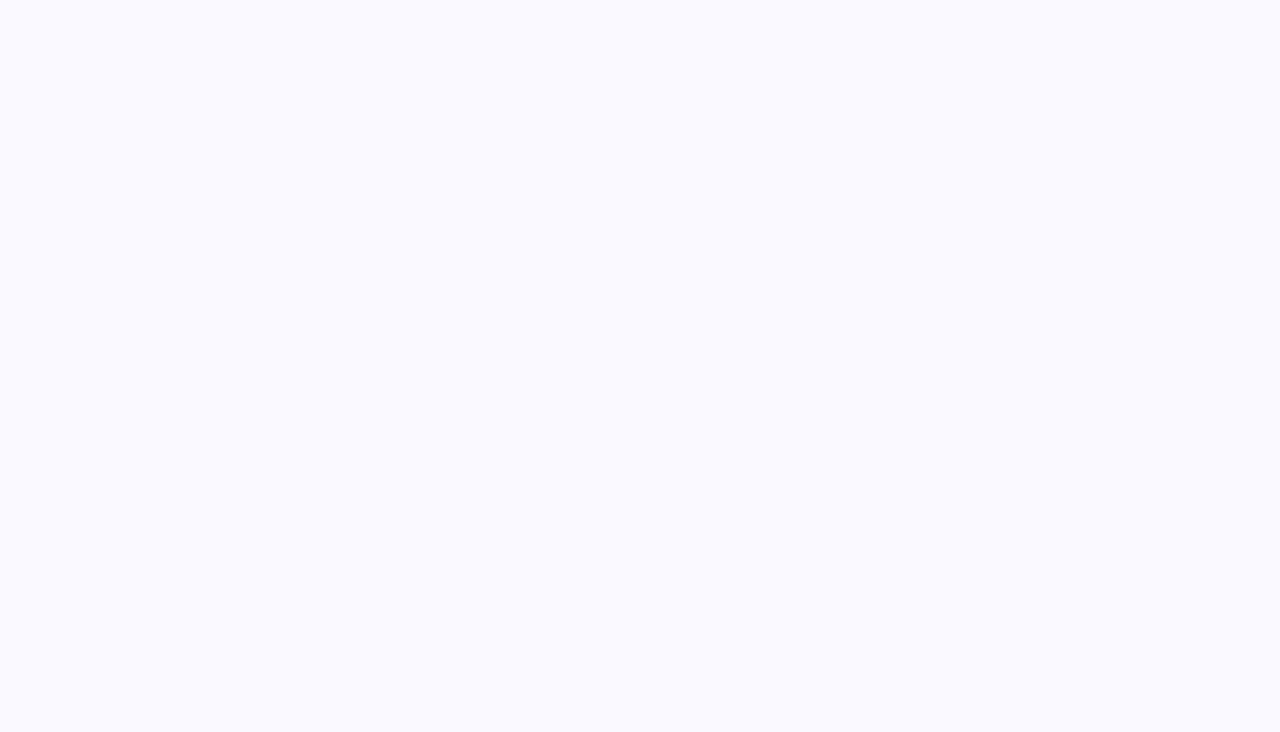
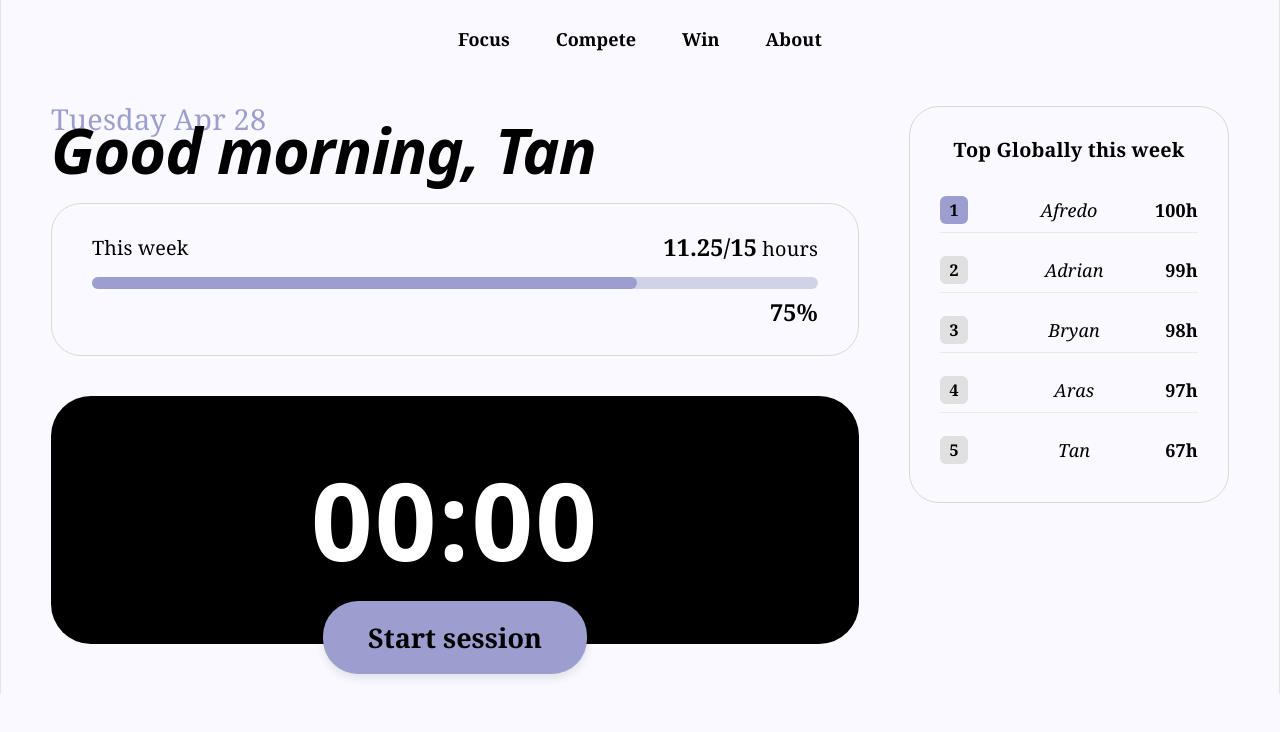
Before and after one commit to Group2Goats/GoatTimer, a React app in the folder packages/frontend/: page /dashboard in a window 1280 px wide. Before the commit this address had no page. Shown: the top 732 px of the page. Built offline with nearby package versions, Linux system fonts and the light colour scheme; the HTML template or start-up script is replaced by a standard one.

Commit message:
dashboard and navbar switch :

```diff
--- a/packages/frontend/src/components/UserHome.jsx
+++ b/packages/frontend/src/components/Dashboard.jsx
@@ -1,12 +1,12 @@
 import React from "react";
-import UserNavbar from "./UserNavbar.jsx";
-import "./UserHome.css";
+import Navbar from "./Navbar.jsx";
+import "./Dashboard.css";
 
-const UserHome = () => {
+const Dashboard = () => {
   return (
     <div className="user-layout">
       {}
-      <UserNavbar />
+      <Navbar />
 
       {}
       <div className="home-container">
@@ -72,4 +72,4 @@ const UserHome = () => {
   );
 };
 
-export default UserHome;
+export default Dashboard;
--- a/packages/frontend/src/main.jsx
+++ b/packages/frontend/src/main.jsx
@@ -5,7 +5,7 @@ import "./index.css";
 import App from "./App.jsx";
 import Signup from "./components/Signup.jsx";
 import About from "./components/About.jsx";
-import UserHome from "./components/UserHome.jsx";
+import Dashboard from "./components/Dashboard.jsx";
 
 const root = document.getElementById("root");
 
@@ -15,7 +15,7 @@ ReactDOM.createRoot(root).render(
       <Route path="/" element={<App />} />
       <Route path="/signup" element={<Signup />} />
       <Route path="/about" element={<About />} />
-      <Route path="/userhome" element={<UserHome />} />
+      <Route path="/dashboard" element={<Dashboard />} />
     </Routes>
   </BrowserRouter>,
 );
```
Also changed, not shown: packages/frontend/src/components/Dashboard.css (renamed from packages/frontend/src/components/UserHome.css).
